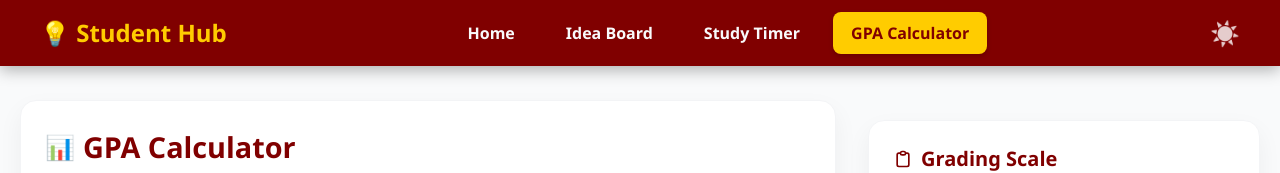
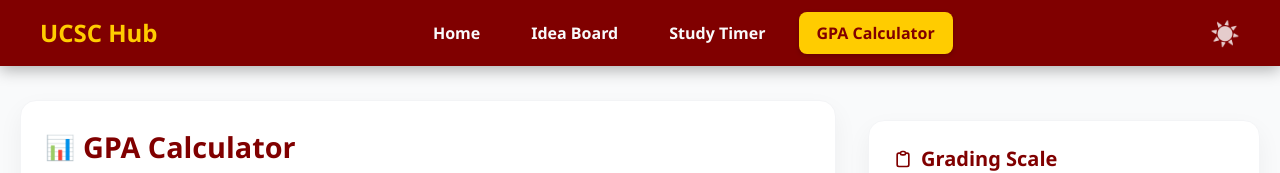
Before and after one commit to VidulSK/group-idea-board, a plain HTML site: page gpa.html in a window 1280 px wide. Shown: the top 173 px of the page. Drawn offline with nearby package versions, Linux system fonts and the light colour scheme.

Commit message:
Finalssss

```diff
--- a/gpa.html
+++ b/gpa.html
@@ -3,7 +3,7 @@
 <head>
     <meta charset="UTF-8">
     <meta name="viewport" content="width=device-width, initial-scale=1.0">
-    <title>GPA Calculator - Student Hub</title>
+    <title>GPA Calculator - UCSC Hub</title>
 
     <script src="https://cdn.tailwindcss.com"></script>
     <script>
@@ -146,7 +146,7 @@
 <body class="transition-colors duration-300">
 
     <nav class="top-nav">
-        <div class="nav-logo">💡 Student Hub</div>
+        <div class="nav-logo">UCSC Hub</div>
         <ul class="nav-links">
             <li><a href="home.html">Home</a></li>
             <li><a href="ideaboard.html">Idea Board</a></li>
```
Also changed, not shown: timer.html (+2 -2 lines).
